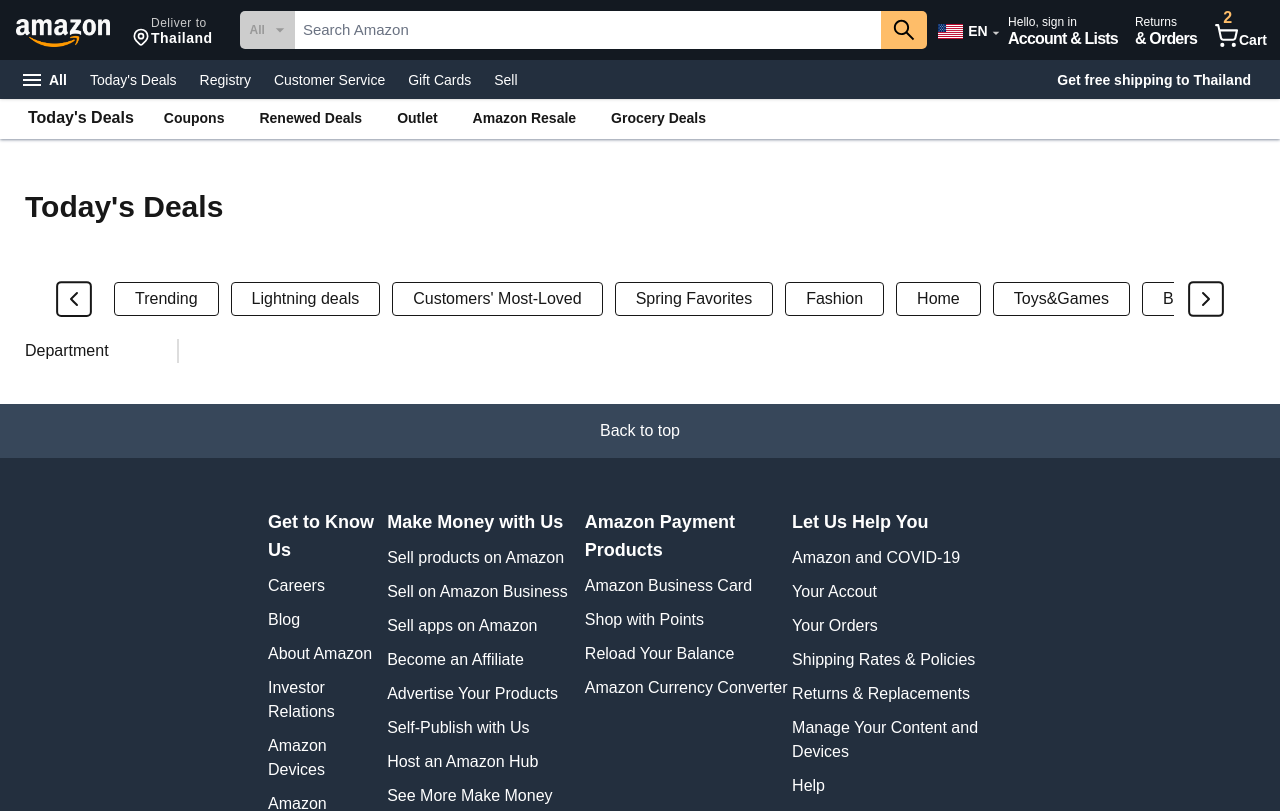
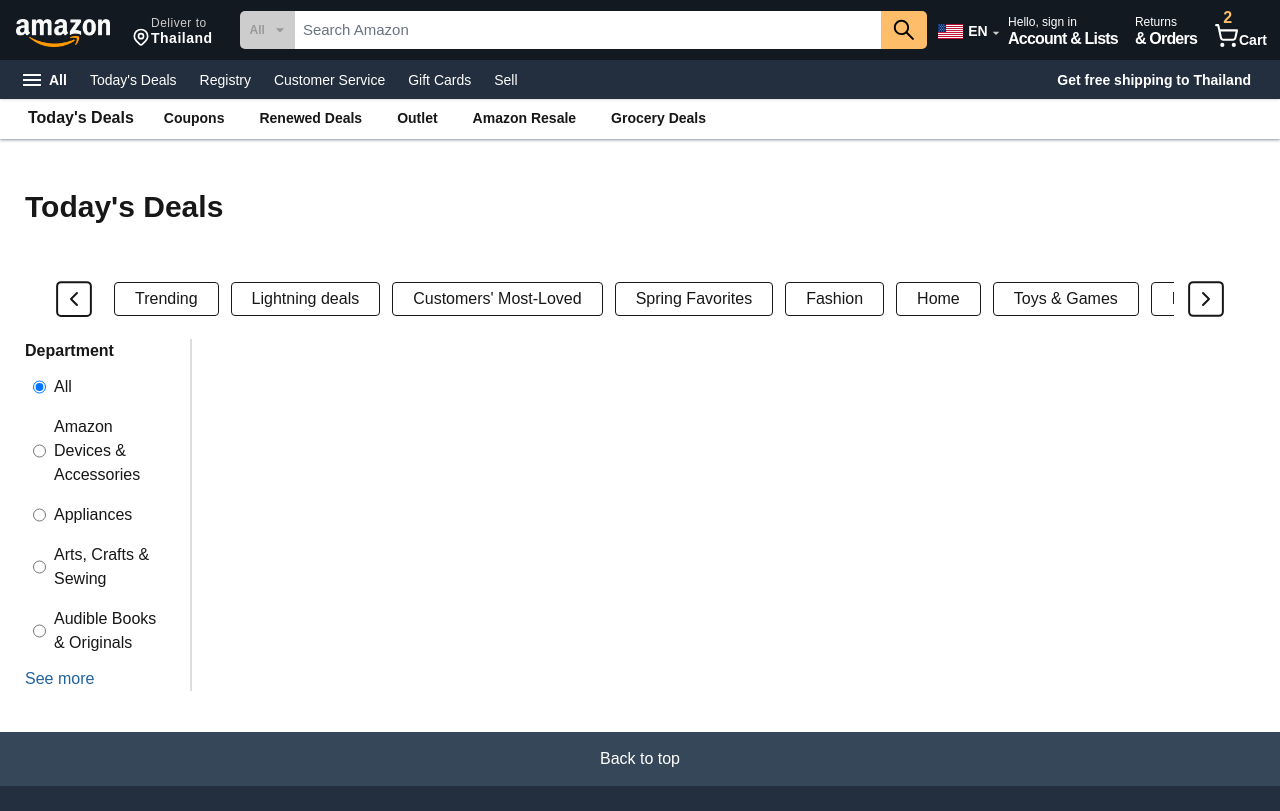
Before and after one commit to ThanatsornPhanthanawat/clone-amazon-web, a Next.js app: page /products in a window 1280 px wide. Shown: the top 811 px of the page. Built offline with nearby package versions, Linux system fonts and the light colour scheme.

Commit message:
update left product page

```diff
--- a/app/products/page.tsx
+++ b/app/products/page.tsx
@@ -20,15 +20,20 @@
     }
   };
 
-  const items = ["Trending", "Lightning deals", "Customers' Most-Loved", "Spring Favorites", "Fashion", "Home", "Toys&Games", "Beauty", "Electronics", "Devices", "Kitchen", "Everyday Essentials",
-    "Amazon Brands", "Computers&Accessories", "Pet Suppliers", "Furniture", "TVs&Accessories", "Home DIY&Appliances", "Sport&Outdoors", "Grocery", "Health&Household", "Cell Phones&Accessories",
-    "Small Business", "Video Games", "Lawn&Garden", "Automotive", "Outlet", "Camera&Photo", "Books", "Jewelry", "Baby", "Office Supplies", "Musical Instruments", "Coupons"
+  const items = ["Trending", "Lightning deals", "Customers' Most-Loved", "Spring Favorites", "Fashion", "Home", "Toys & Games", "Beauty", "Electronics", "Devices", "Kitchen", "Everyday Essentials",
+    "Amazon Brands", "Computers & Accessories", "Pet Suppliers", "Furniture", "TVs & Accessories", "Home DIY & Appliances", "Sport & Outdoors", "Grocery", "Health & Household", "Cell Phones & Accessories",
+    "Small Business", "Video Games", "Lawn & Garden", "Automotive", "Outlet", "Camera & Photo", "Books", "Jewelry", "Baby", "Office Supplies", "Musical Instruments", "Coupons"
   ];
 
-  const allDepartments = ["All", "Amazon Devices&Accessories", "Appliances", "Arts, Crafts&Sewing", "Audible Books&Originals", "Automotive", "Baby Products", "Beauty&Personal Care", "Books",
-    "CDs&Vinyl", "Cell Phones&Accessories", "Clothing,Shoes&Jewelry", "Electronics", "Everything Else", "Grocery&Gourmet Food", "Handmade Products", "Health&Household", "Home&Kitchen", "Industrial&Scientific",
-    "Kindle Store", "Movies&TV", "Musical Instruments", "Office Products", "Patio,Lawn&Garden", "Pet Suppliers", "Software", "Sports&Outdoors", "Tools&Home Improvement", "Toys&Games", "Videos Games"
-  ]
+  const allDepartments = ["All", "Amazon Devices & Accessories", "Appliances", "Arts, Crafts & Sewing", "Audible Books & Originals", "Automotive", "Baby Products", "Beauty & Personal Care", "Books",
+    "CDs & Vinyl", "Cell Phones & Accessories", "Clothing,Shoes & Jewelry", "Electronics", "Everything Else", "Grocery & Gourmet Food", "Handmade Products", "Health & Household", "Home & Kitchen", "Industrial & Scientific",
+    "Kindle Store", "Movies & TV", "Musical Instruments", "Office Products", "Patio,Lawn & Garden", "Pet Suppliers", "Software", "Sports & Outdoors", "Tools & Home Improvement", "Toys & Games", "Videos Games"
+  ];
+
+  const [showMore, setShowMore] = useState(false);
+  const [selectedDepartment, setSelectedDepartment] = useState("All");
+
+  const departmentsToShow = showMore ? allDepartments : allDepartments.slice(0, 5);
 
   return (
     <div className="w-full ">
@@ -64,8 +69,29 @@
         </div>
         <div className="flex py-[16px] px-[px]">
           {/* left product page */}
-          <div className="w-[14%] border-r-2 border-[#ddd] px-[25px]">
-            <div>Department</div>
+          <div className="w-[15%] border-r-2 border-[#ddd] px-[25px]">
+            <div>
+              <div className="text-base font-bold pb-[8px]">Department</div>
+              <div className="flex flex-col gap-2">
+                {departmentsToShow.map((dept, index) => (
+                  <label key={index} className="flex item-center gap-2 px-2 py-1 rounded focus-within:ring-2 focus-within:ring-[#2162a1] focus-within:outline-none ">
+                    <input
+                      type="radio"
+                      name="department"
+                      value={dept}
+                      checked={selectedDepartment === dept}
+                      onChange={() => setSelectedDepartment(dept)} />
+                    {dept}
+                  </label>
+                ))}
+              </div>
+              <div
+                className="mt-2 text-[#2162a1] cursor-pointer hover:underline hover:text-[#033d75]"
+                onClick={() => setShowMore(!showMore)}>
+                {showMore ? "See less" : "See more"}
+              </div>
+            </div>
+
           </div>
 
         </div>
```
